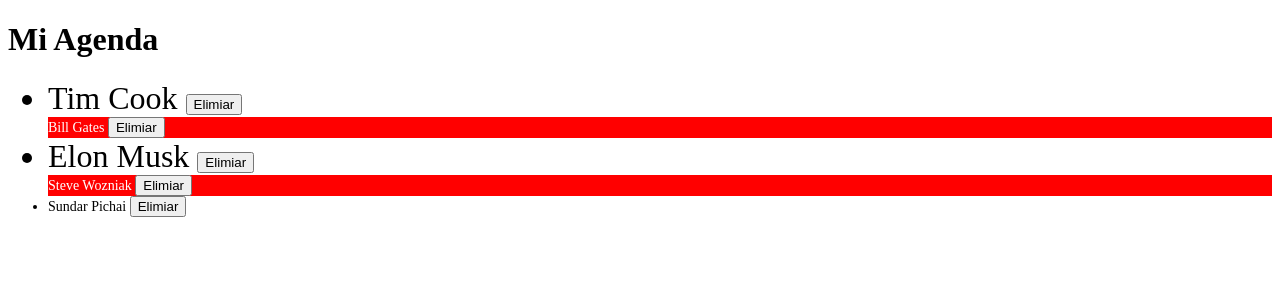
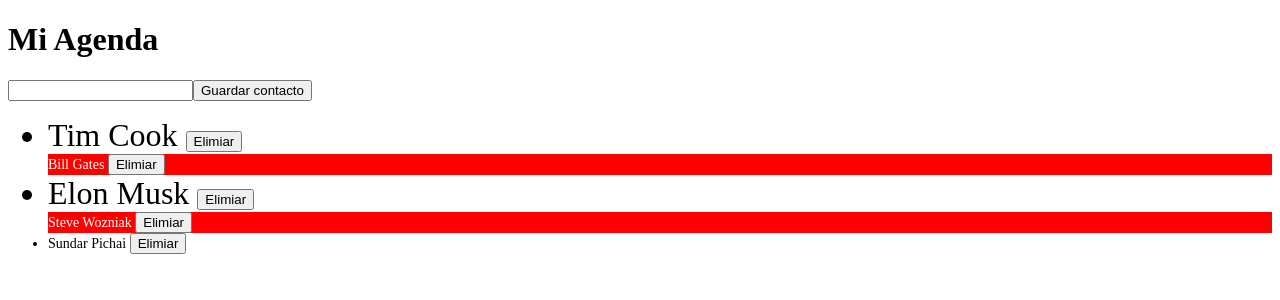
Before and after one commit to TheHandyOwl/ejercicios_angular, an Angular app in the folder Agenda/: page / in a window 1280 px wide. Shown: the top 300 px of the page. Built offline with nearby package versions, Linux system fonts and the light colour scheme.

Commit message:
Creamos nuestro primer formulario para el alta de contactos

```diff
--- a/Agenda/src/app/app.component.html
+++ b/Agenda/src/app/app.component.html
@@ -1,6 +1,12 @@
 <header>
   <h1>Mi Agenda</h1>
 </header>
+
+<tho-formulario-alta
+  (clickEnGuardar)="guardarContacto($event)"
+>
+</tho-formulario-alta>
+
 <!-- Para enlazar datos en un componente hijo, basta con indicar el atributo que se ha expuesto en éste. -->
 <!-- Si queremos evaluar una expresión previamente a su asignación como valor del atributo, envolvemos con corchetes el atributo -->
 <tho-lista-contactos
--- a/Agenda/src/app/app.component.ts
+++ b/Agenda/src/app/app.component.ts
@@ -36,6 +36,11 @@
     this.contactos = this._contactosService.obtenerContactos();
   }
 
+  guardarContacto(contacto: string): void {
+    this._contactosService.agregarContacto(contacto);
+    this.contactos = this._contactosService.obtenerContactos();
+  }
+
   eliminarContacto(contacto: string): void {
     this._contactosService.eliminarContacto(contacto);
     this.contactos = this._contactosService.obtenerContactos();
--- a/Agenda/src/app/contactos.service.ts
+++ b/Agenda/src/app/contactos.service.ts
@@ -35,6 +35,10 @@
     return this._contactos;
   }
 
+  agregarContacto(contacto:string): void {
+    this._contactos.push(contacto);
+  }
+
   eliminarContacto(_contacto: string): void {
     /*
     this.contactos = this.contactos.filter( (contactoAComprobar: string): boolean => {
--- /dev/null
+++ b/Agenda/src/app/formulario-alta/formulario-alta.component.html
@@ -0,0 +1,19 @@
+<!--
+  Para trabajar con formularios necesitamos hacer uso de la directiva 'NgForm'. Para obtener la referencia a la instancia 'FormGroup' del formulario, usamos una template reference variable, a la cual asignamos como valor la propia directiva 'NgForm'.
+-->
+<form ngForm #formularioContacto="ngForm" (ngSubmit)="notificarContacto(formularioContacto)">
+
+<!--
+  Para tranajar con elementos de formulario necesitamos hacer uso de la directiva 'NgModel'. Para obteer la referencia a la instancia 'FormControl' del elemento, usamos una template referecnce variable, a la cual asignamos como valor la propia directiva 'NgModel'.
+ -->
+<input
+  type="text"
+  ngModel
+  name="nombre"
+  #nombreRef="ngModel"
+>
+
+<!-- -->
+<button type="submit">Guardar contacto</button>
+
+</form>
--- /dev/null
+++ b/Agenda/src/app/formulario-alta/formulario-alta.component.ts
@@ -0,0 +1,22 @@
+import { Component, OnInit, Output, EventEmitter } from '@angular/core';
+import { FormGroup } from '@angular/forms';
+
+@Component({
+  selector: 'tho-formulario-alta',
+  templateUrl: './formulario-alta.component.html',
+  styleUrls: ['./formulario-alta.component.css']
+})
+export class FormularioAltaComponent implements OnInit {
+
+  constructor() { }
+
+  ngOnInit() {
+  }
+
+  @Output() clickEnGuardar = new EventEmitter<string>();
+
+  notificarContacto(formulario: FormGroup): void {
+    console.log(formulario);
+    this.clickEnGuardar.emit(formulario.value.nombre);
+  }
+}
```
Also changed, not shown: Agenda/src/app/app.module.ts (+6 -2 lines), Agenda/src/app/formulario-alta/formulario-alta.component.css (added), 1 other file (tests, documents, lock files or other folders).
